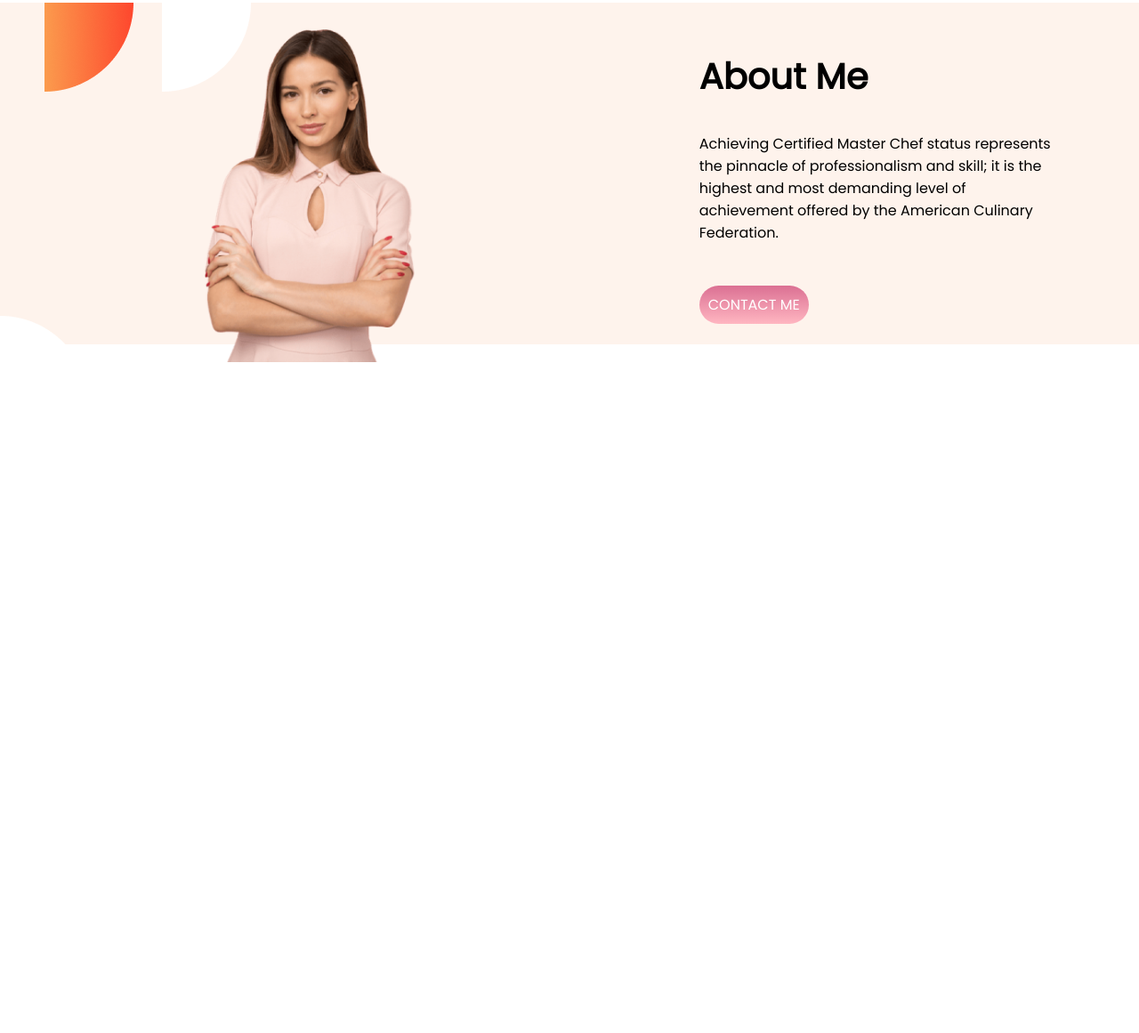
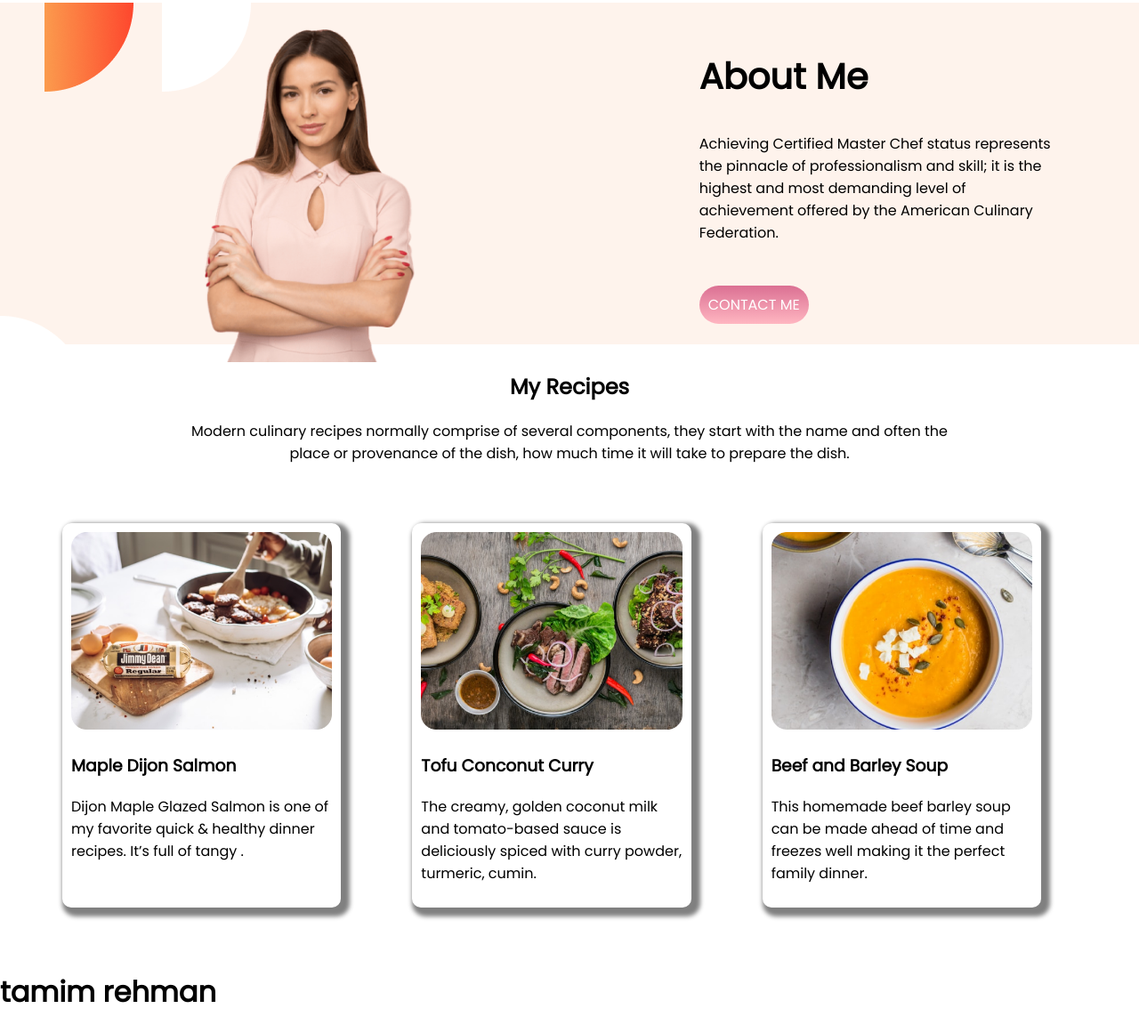
Before and after one commit to Tamim-uddin/food-network, a plain HTML site: page index.html in a window 1280 px wide. Shown: the part 667-1828 px from the top of the page at 89% size. Before the commit the page ends 1081 px from the top, so only its background shows below. Drawn offline with Linux system fonts and the light colour scheme.

Commit message:
box added

```diff
--- a/index.html
+++ b/index.html
@@ -53,5 +53,36 @@
     </div>
 </section>
 
+   <div class="recipe">
+    <div class="content">
+        <h2>My Recipes</h2>
+        <p>
+            Modern culinary recipes normally comprise of several components, they start with the name and often the place or provenance of the dish, how much time it will take to prepare the dish.</p>
+    </div>
+    <div class="flax-box">
+        <div class="title">
+            <img src="images/food/cover 1.jpg">
+            <h3>Maple Dijon Salmon</h3>
+            <p>Dijon Maple Glazed Salmon is one of my favorite quick & healthy dinner recipes. It’s full of tangy .</p>
+
+            </div>
+            <div  class="title">
+                <img src="images/food/cover 2.jpg" >
+                <h3>Tofu Conconut Curry</h3>
+                <p>The creamy, golden coconut milk and tomato-based sauce is deliciously spiced with curry powder, turmeric, cumin.</p>
+            </div>
+            <div class="title">
+                <img src="images/food/cover 3.png">
+                <h3>Beef and Barley Soup</h3>
+                <p>This homemade beef barley soup can be made ahead of time and freezes well making it the perfect family dinner.</p>
+            </div>
+    </div>
+
+    </div>
+
+   <div>
+       <h1>tamim rehman</h1>
+   </div>
+
 </body>
 </html>
--- a/style.css
+++ b/style.css
@@ -89,7 +89,7 @@ span{
     margin-top: 10px;
     width: 100%;
     height: 48vh;
-    background-image: url(images/shapes/7.png);
+    background-image:url(images/shapes/7.png)
 }
 .left-side img{
     padding-top: 30px;
@@ -108,4 +108,37 @@ span{
 }
 .right-side p{
     padding-bottom: 40px;
+
 }
+.recipe{
+    width: 100%;
+    padding-top: 10px;
+
+}
+.content{
+    width: 100%;
+    text-align: center;
+}
+.content p{
+    text-align: center;
+    margin-left: 200px;
+    margin-right: 200px;
+}
+.title {
+    box-shadow: gray 5px 5px 5px  5px;
+    border-image-slice:1;
+    width: 25%;
+    height: auto;
+    padding: 10px;
+    margin-right: 60px;
+    margin-left: 20px;
+    border-radius: 10px;
+}
+.title img{
+    width:100%;
+    height: auto;
+}
+.flax-box{
+    display: flex;
+    padding: 50px;
+}
```
Also changed, not shown: images/food/cover 1.jpg (renamed from images/food/Project Cover.jpg), images/food/cover 2.jpg (renamed from images/food/Project Cover1.jpg), images/food/cover 3.png (renamed from images/food/Project Cover.png).
